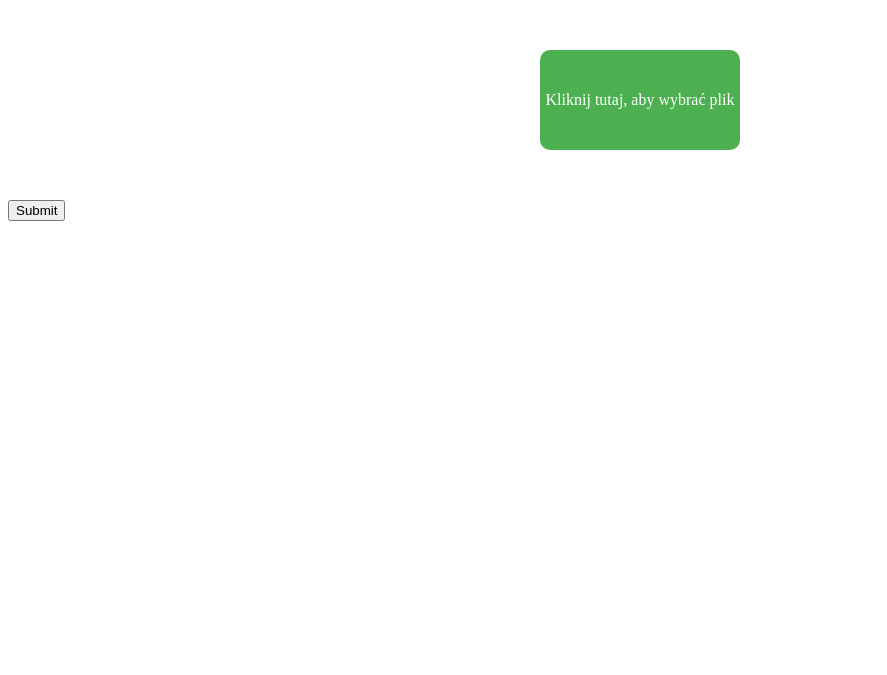
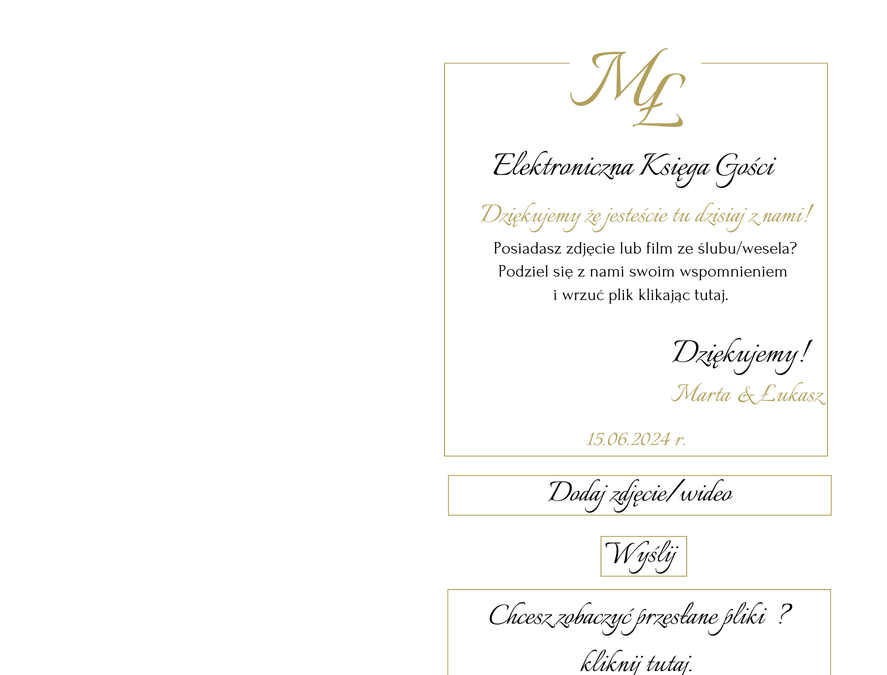
Before and after one commit to lstojke/lstojke.github.io, a plain HTML site: page index.html in a window 1280 px wide. Shown: the top 675 px of the page, without its empty margins (0-887 px from the left). Drawn offline with Linux system fonts and the light colour scheme.

Commit message:
feat: add frontend to the website

```diff
--- a/index.html
+++ b/index.html
@@ -8,17 +8,32 @@
     <link rel="stylesheet" href="styles.css">
   </head>
   <body>
-    <div class="upload-tile" id="uploadTile">
-      Kliknij tutaj, aby wybrać plik
+    <div class="container">
+        <img src="res/Opis_strony.png" alt="Welcome Image">
     </div>
-    <form id="form">
-      <input name="file" id="uploadFile" type="file" style="display:none" />
+    <div class="clicker" id="uploadTile">
+        <img src="res/dodaj_zdjecia.png" alt="dodaj_zdjecia">
+    </div>
+    <div class="clicker" id="submitTile">
+        <img src="res/wyslij_zdjecia.png" alt="wyslij_zdjecia">
+    </div>
+    <div class="clicker">
+        <a href="https://drive.google.com/drive/folders/1RGWrhJw6XntiXkxIjWXs9Jxq4ldLBHQu?usp=sharing" target="_blank">
+            <img src="res/link_do_dysku.png" alt="link_do_dysku">
+        </a>
+    </div>
+    <form id="form" style="display:none">
+      <input name="file" id="uploadFile" type="file" />
       <input id="submit" type="submit" />
     </form>
 
     <script>
       document.getElementById('uploadTile').addEventListener('click', function() {
           document.getElementById('uploadFile').click();
+      });
+
+      document.getElementById('submitTile').addEventListener('click', function() {
+          document.getElementById('submit').click();
       });
       const form = document.getElementById("form");
       form.addEventListener("submit", (e) => {
--- a/styles.css
+++ b/styles.css
@@ -16,3 +16,16 @@
 .upload-tile:hover {
     background-color: #45a049;
 }
+
+.container {
+    text-align: center;
+}
+
+.clicker {
+    text-align: center;
+    cursor: pointer;
+}
+
+.clicker:hover {
+    background-color: #fafafa;
+}
```
Also changed, not shown: res/Opis_strony.png (added), res/dodaj_zdjecia.png (added), res/link_do_dysku.png (added), res/wyslij_zdjecia.png (added).
